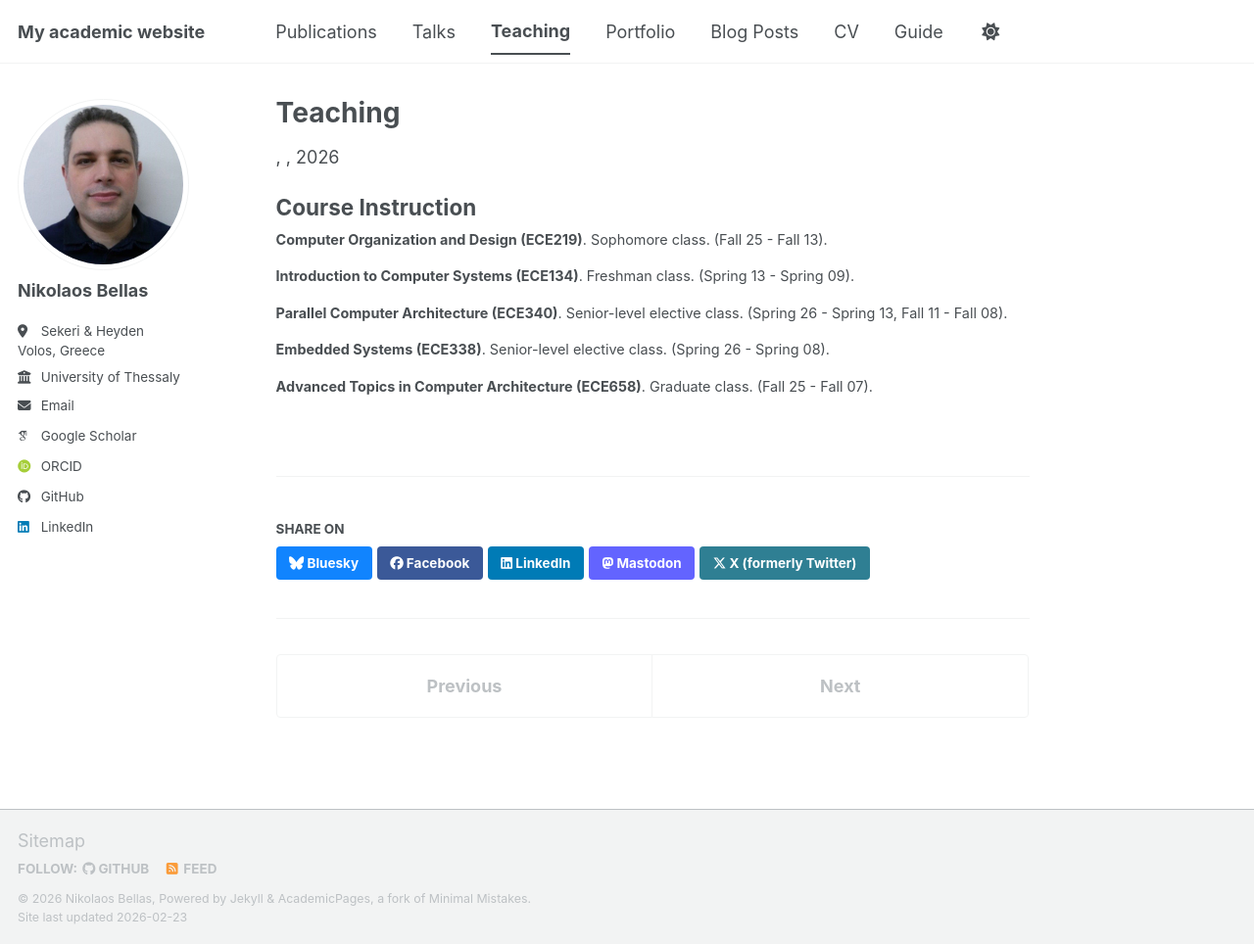
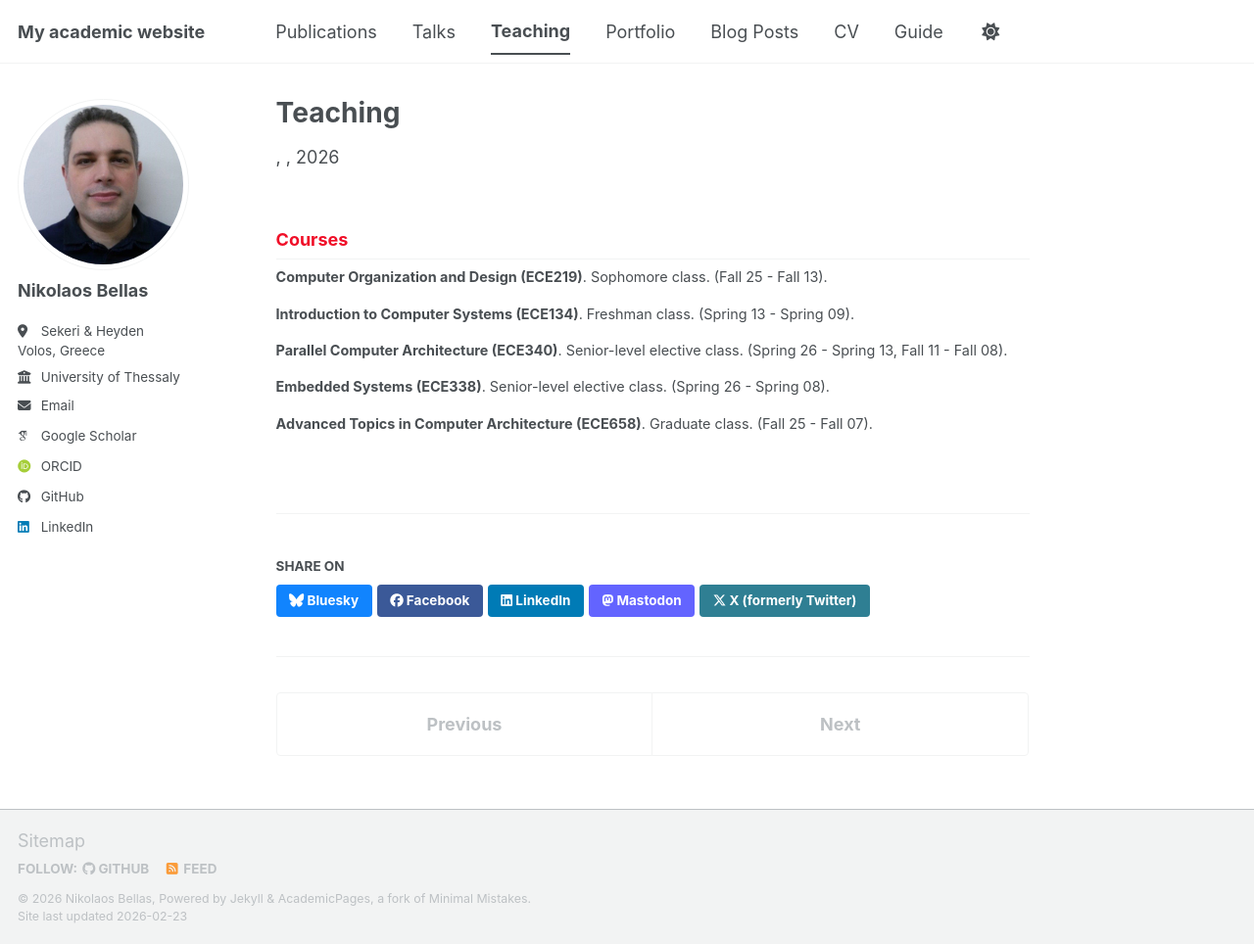
Before and after one commit to nbellas/nbellas.github.io, a Jekyll site: the page built from _teaching/teaching.md, in a window 1280 px wide and 964 px high. Shown: the whole window at 98% size. Built offline with Jekyll 4.4.1, drawn with Linux system fonts in a browser that asks for light colours; some web fonts are replaced; a script bundle is joined from its source files by our own code; library files that are not in the unit come from our copies.

Commit message:
Update teaching.md

```diff
--- a/_teaching/teaching.md
+++ b/_teaching/teaching.md
@@ -10,7 +10,7 @@ classes:
 
 <div class="teaching-small" markdown="1">
 
-# Course Instruction
+<h2 style="color: #f00f28;">Courses</h2>
 
 **Computer Organization and Design (ECE219)**. Sophomore class. (Fall 25 - Fall 13).
 
```
